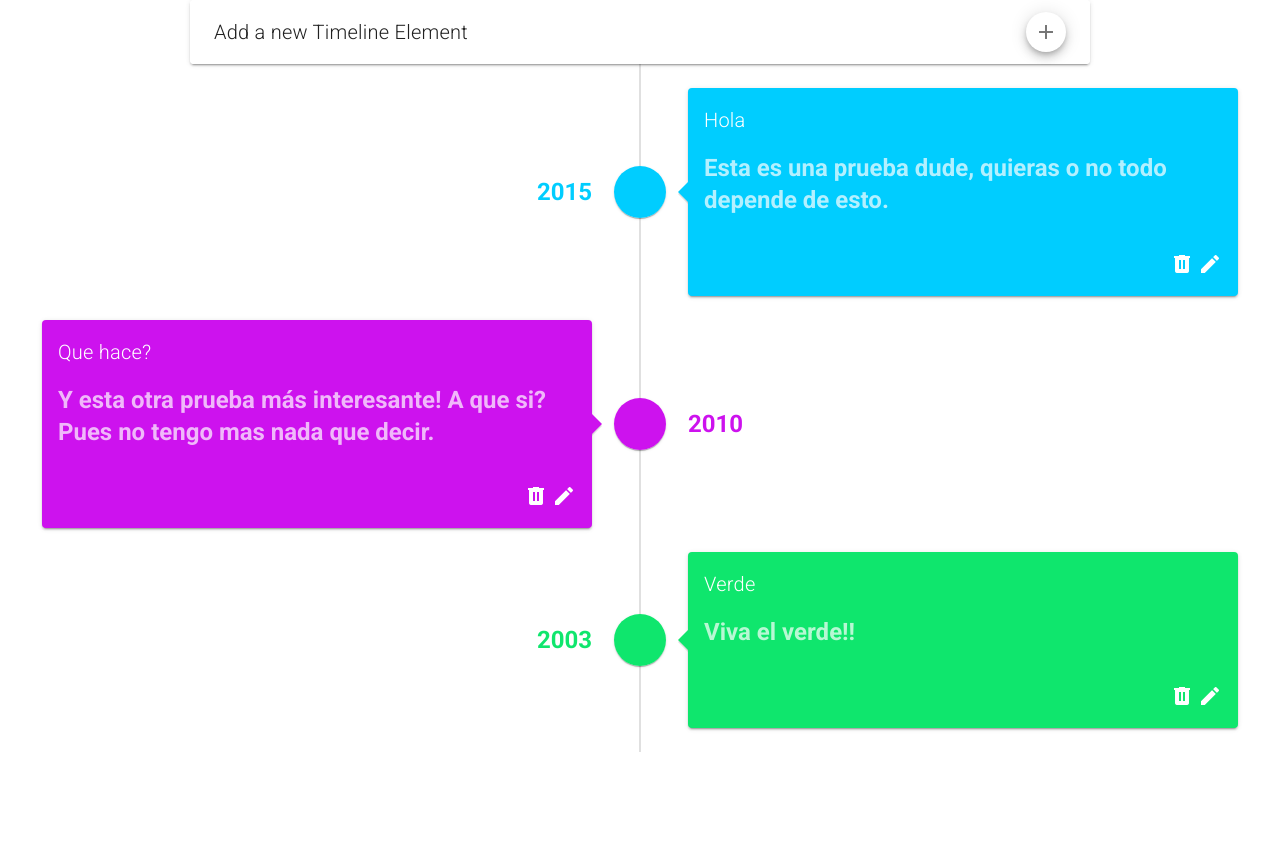
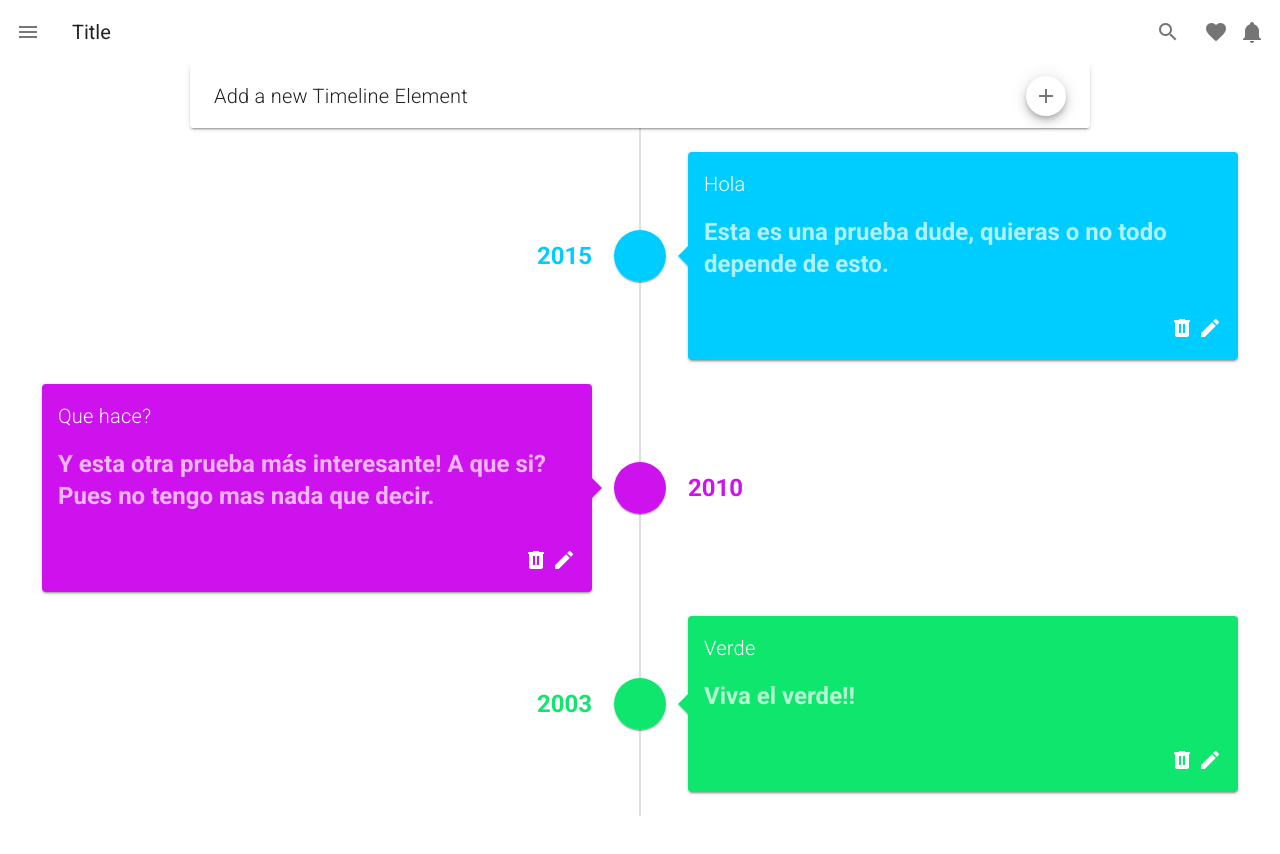
Before and after one commit to gaboarp2020/timeline-app, a Vue app: page / in a window 1280 px wide. Shown: the top 854 px of the page. Before the commit the page ends 800 px from the top, so only its background shows below. Built offline with nearby package versions, Linux system fonts and the light colour scheme.

Commit message:
Add TheHeader component in App root element

```diff
--- a/src/App.vue
+++ b/src/App.vue
@@ -1,13 +1,17 @@
 <template>
   <v-app>
-    <v-main>
+    <the-header />
+    <v-main class="my-16">
       <router-view />
     </v-main>
   </v-app>
 </template>
 
 <script>
+import TheHeader from "./components/TheHeader.vue";
+
 export default {
+  components: { TheHeader },
   name: "App",
 
   data: () => ({
```
